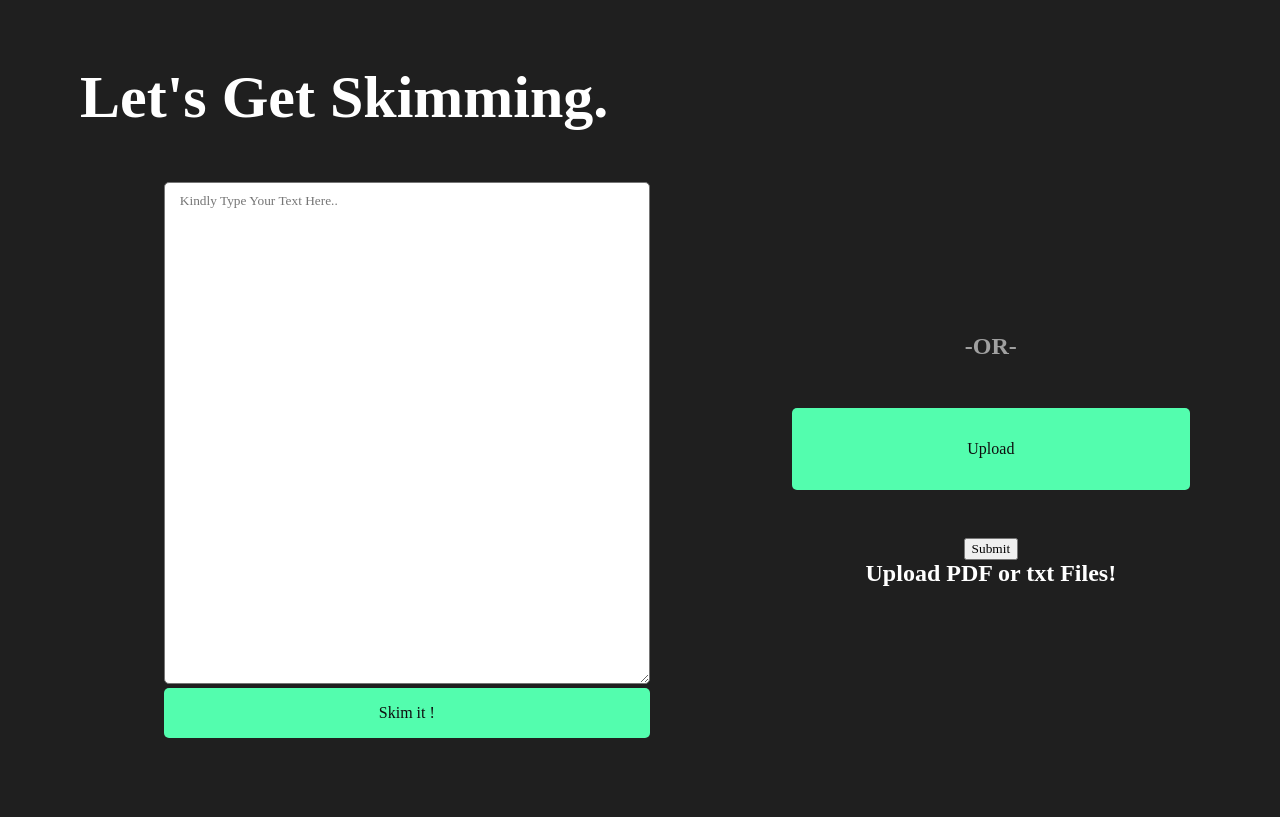
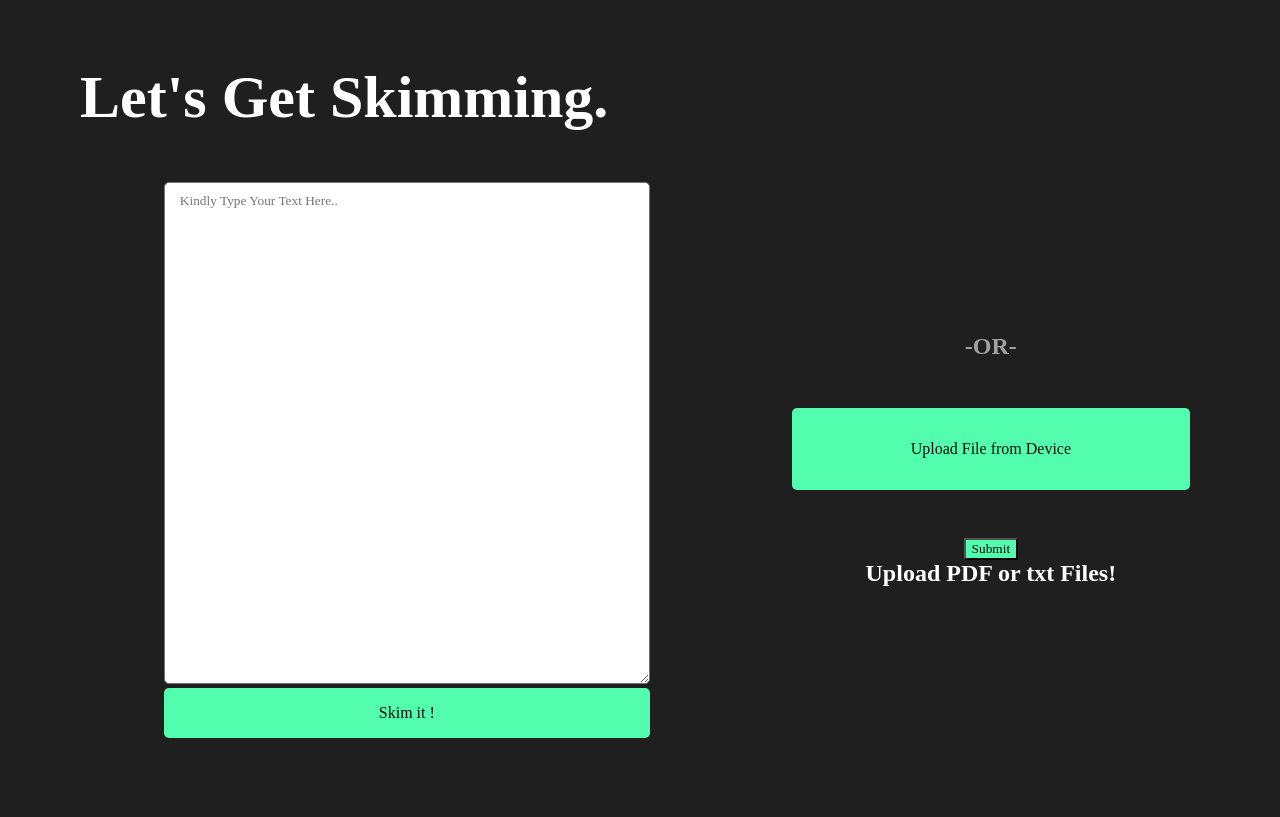
Before and after one commit to xytyz/SkimNRead, a Flask app: page / in a window 1280 px wide; the page is wider, and only the part inside the window is pictured. Shown: the part 842-1659 px from the top of that part. Run offline with Flask 2, Linux system fonts and the light colour scheme; some libraries are stand-ins or nearby versions.

Commit message:
Update index.html

```diff
--- a/templates/index.html
+++ b/templates/index.html
@@ -53,10 +53,10 @@
                     <div class="uploadpart">
                         <div class="or"><h2>-OR-</h2></div>
                         <form action = "/submit" method="post" enctype="multipart/form-data">
-                            <label for="upload-file">Upload</label>
+                            <label for="upload-file">Upload File from Device</label>
                             <input type="file" name="myfile" id="upload-file" />
                             <br>
-                            <input type="submit">
+                            <input type="submit" style="background-color: #53fdae;">
                         </form>
                         <div><h2> Upload PDF or txt Files! </h2> </div>
                     </div>
```
